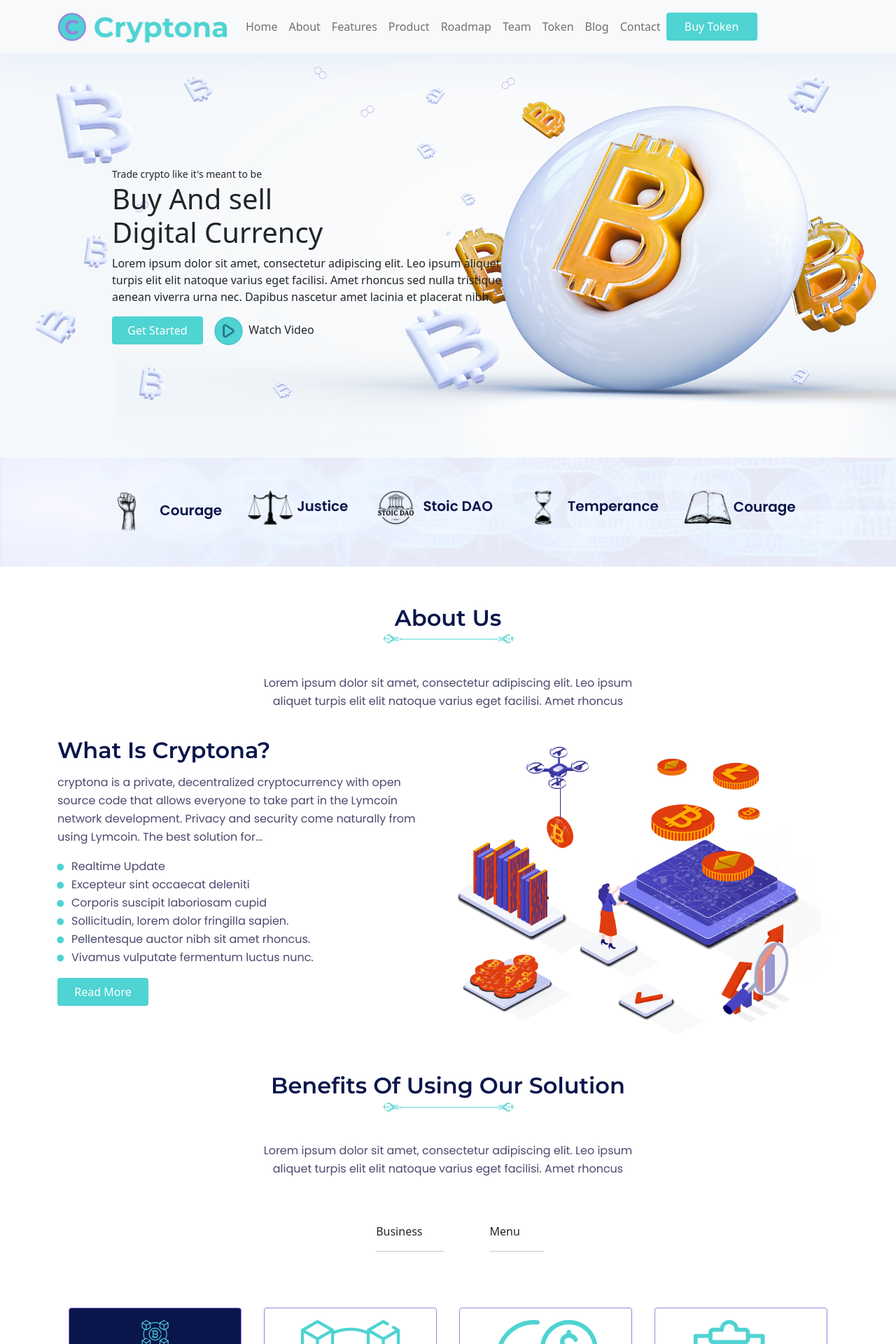
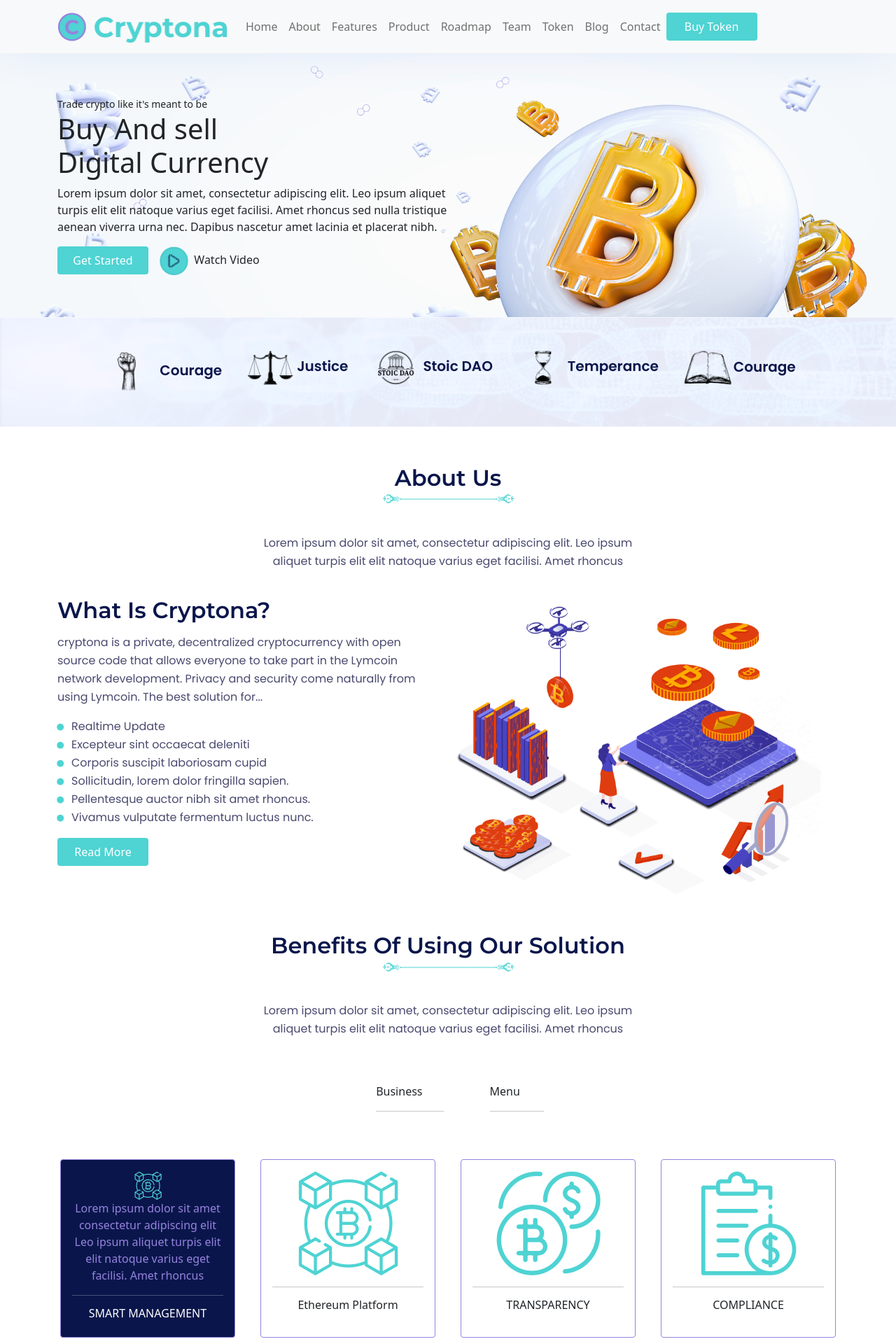
Before and after one commit to iknahar/Stoic-DAO, a React (Create React App) app: page / in a window 1280 px wide. Shown: the top 1920 px of the page at 70% size. Built offline with nearby package versions, Linux system fonts and the light colour scheme.

Commit message:
full responsive

```diff
--- a/src/components/pages/Benefit/Benefit.css
+++ b/src/components/pages/Benefit/Benefit.css
@@ -14,8 +14,8 @@
 }
 .benefit-div {
 
-  width: 270px;
+  width: 250px;
   border: 1px solid #9683de;
-  box-sizing: border-box;
+  /* box-sizing: border-box; */
   border-radius: 4px;
 }
--- a/src/components/pages/Benefit/Benefit.js
+++ b/src/components/pages/Benefit/Benefit.js
@@ -29,8 +29,8 @@ const benefit = () => {
         </div>
       </div>
       <div>
-        <div className='d-flex justify-content-between'>
-          <div className="benefit-div p-3 m-3 text-center" style={{backgroundColor:'#0A164B',color:'white'}}>
+        <div className='d-flex justify-content-between flex-wrap'>
+          <div className="benefit-div p-3 m-1 text-center" style={{backgroundColor:'#0A164B',color:'white'}}>
             <img src={require('../../asset/Vector (1).png')} alt='' />
             <p style={{color:'#9683DE'}}>
               Lorem ipsum dolor sit amet consectetur adipiscing elit Leo ipsum
@@ -40,17 +40,17 @@ const benefit = () => {
             <hr></hr>
             <h6>SMART MANAGEMENT</h6>
           </div>
-          <div className="benefit-div p-3 m-3 text-center">
+          <div className="benefit-div p-3 m-1 text-center">
             <img src={require('../../asset/Vector (2).png')} alt='' />
             <hr></hr>
             <h6>Ethereum Platform</h6>
           </div>
-          <div className="benefit-div p-3 m-3 text-center">
+          <div className="benefit-div p-3 m-1 text-center">
           <img src={require('../../asset/Union (1).png')} alt='' />
             <hr></hr>
             <h6>TRANSPARENCY</h6>
           </div>
-          <div className="benefit-div p-3 m-3 text-center">
+          <div className="benefit-div p-3 m-1 text-center">
           <img src={require('../../asset/Group (3).png')} alt='' />
             <hr></hr>
             <h6>COMPLIANCE</h6>
--- a/src/components/pages/Home/Home.css
+++ b/src/components/pages/Home/Home.css
@@ -12,5 +12,5 @@
   border-radius: 4px !important;
 }
 .content-bg{
-    padding: 10rem;
+    padding: 60px;
 }
--- a/src/components/pages/Home/Home.js
+++ b/src/components/pages/Home/Home.js
@@ -45,7 +45,7 @@ const Home = () => {
         </Navbar>
 
         {/* Hero section  */}
-        <div className="content-bg">
+        <div className="container content-bg">
           <small>Trade crypto like it's meant to be</small>
           <h1>
             Buy And sell <br /> Digital Currency
--- a/src/components/pages/Prices/Prices.js
+++ b/src/components/pages/Prices/Prices.js
@@ -171,10 +171,10 @@ let result;
 
       {/* ---------Cards---------------- */}
 
-      <div className="d-flex justify-content-between my-5">
+      <div className="d-flex justify-content-between my-5 flex-wrap">
         {/* ---------Bitcoin Card---------------- */}
 
-        <div className="benefit-div p-3 m-3 text-center">
+        <div className="benefit-div p-3 m-1 text-center">
           <img src={bitcoin} alt="" />
           <p className="cardLprice mt-3">15,025.00</p>
           <p className="cardLtext1 m-1">Best Price of 1 bitcoin</p>
@@ -194,7 +194,7 @@ let result;
         </div>
         {/* ---------Ethereum Card---------------- */}
 
-        <div className="benefit-div p-3 m-3 text-center">
+        <div className="benefit-div p-3 m-1 text-center">
           <img src={ethereum} alt="" />
           <p className="cardLprice mt-3">25,524.00</p>
           <p className="cardLtext1 m-1">Best Price of 1 ETHEREUM</p>
@@ -214,7 +214,7 @@ let result;
         </div>
         {/* --------- LITECOIN Card---------------- */}
 
-        <div className="benefit-div p-3 m-3 text-center">
+        <div className="benefit-div p-3 m-1 text-center">
           <img src={lite} alt="" />
           <p className="cardLprice mt-3">25,000.00</p>
           <p className="cardLtext1 m-1">Best Price of 1 LITECOIN</p>
@@ -234,7 +234,7 @@ let result;
         </div>
         {/* ---------DASH Card---------------- */}
 
-        <div className="benefit-div p-3 m-3 text-center">
+        <div className="benefit-div p-3 m-1 text-center">
           <img src={dash} alt="" />
           <p className="cardLprice mt-3">25,524.00</p>
           <p className="cardLtext1 m-1">Best Price of 1 DASH</p>
```
